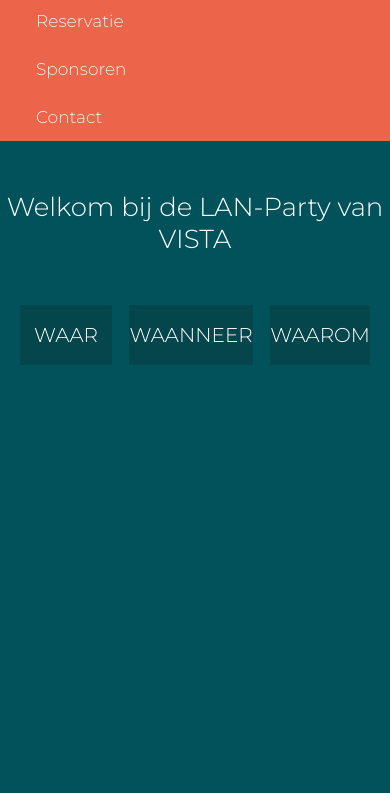
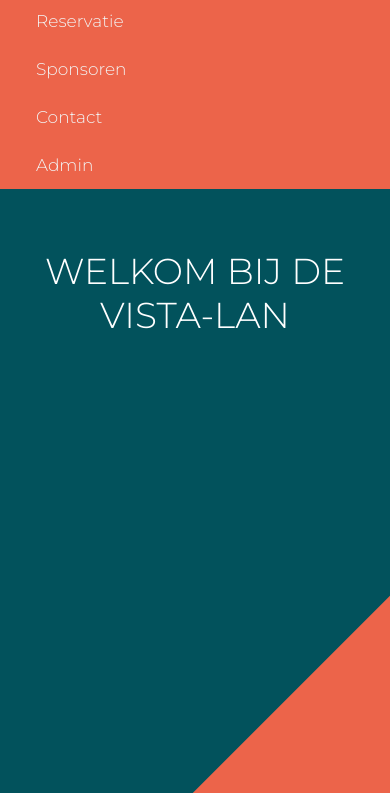
Before and after one commit to JLReinartz/VistaLan, a plain HTML site: page index.html in a window 390 px wide. Both pictures are taken after a click on the link 346 px from the left and 24 px from the top of the page. Shown: the part 51-844 px from the top of the page. Drawn offline with Linux system fonts and the light colour scheme.

Commit message:
Add files via upload

```diff
--- a/index.html
+++ b/index.html
@@ -1,8 +1,10 @@
 <!DOCTYPE html>
 <html lang="en">
   <head>
-    <link rel="stylesheet" href="https://cdnjs.cloudflare.com/ajax/libs/font-awesome/4.7.0/css/font-awesome.min.css">
-
+    <link
+      rel="stylesheet"
+      href="https://cdnjs.cloudflare.com/ajax/libs/font-awesome/4.7.0/css/font-awesome.min.css"
+    />
 
     <link rel="preconnect" href="https://fonts.googleapis.com" />
     <link rel="preconnect" href="https://fonts.gstatic.com" crossorigin />
@@ -11,6 +13,8 @@
       rel="stylesheet"
     />
     <link rel="stylesheet" href="styles.css" />
+    <link rel="stylesheet" href="styles-basic.css" />
+
     <link rel="stylesheet" href="navbar.css" />
     <meta charset="UTF-8" />
     <meta http-equiv="X-UA-Compatible" content="IE=edge" />
@@ -24,41 +28,25 @@
         <a href="#">Reservatie</a>
         <a href="#">Sponsoren</a>
         <a href="#">Contact</a>
+        <a href="#">Admin</a>
+
         <a href="javascript:void(0);" class="icon" onclick="hamburgermenu()">
           <i class="fa fa-bars"></i>
         </a>
       </div>
-      <div class="welkom">Welkom bij de LAN-Party van VISTA</div>
-      <div class="boxes">
-        <div class="boxes-box1 box">
-          <div class="box-tekst">WAAR</div>
-          <div class="box-content">
-            VistaCollege Heerlen </br>
-            Valkenburgerweg 142 </br>
-            B-toren
-          </div>
-        </div>
-        <div class="boxes-box2 box"><div class="box-tekst">WAANNEER</div>
-        <div class="box-content">
-          Maandag</br>
-          19 Juni 2023</br>
-
-        </div></div>
-        <div class="boxes-box3 box"><div class="box-tekst">WAAROM</div>
-        <div class="box-content">
-          Afsluiting schooljaar</br>
-          Laatste opdracht voor ICT & SD studenten 2023</br>
-
-        </div></div>
-      </div>
+      <div class="welkom">WELKOM BIJ DE VISTA-LAN</div>
+      <div class="boxes"></div>
+      <div class="orange-box"></div>
     </div>
   </body>
-  <script>function hamburgermenu() {
-    var x = document.getElementById("topnav");
-    if (x.className === "topnav") {
-      x.className += " responsive";
-    } else {
-      x.className = "topnav";
+  <script>
+    function hamburgermenu() {
+      var x = document.getElementById("topnav");
+      if (x.className === "topnav") {
+        x.className += " responsive";
+      } else {
+        x.className = "topnav";
+      }
     }
-  }</script>
+  </script>
 </html>
--- /dev/null
+++ b/styles-basic.css
@@ -0,0 +1,19 @@
+* {
+  margin: 0;
+  padding: 0;
+  font-family: "Montserrat", sans-serif;
+}
+body {
+  background-color: #02525c;
+  max-height: 100vh;
+}
+.orange-box {
+  bottom: -50%;
+  left: 50%;
+  z-index: -2;
+  position: fixed;
+  background-color: #ec644a;
+  width: 600px;
+  height: 600px;
+  transform: rotate(45deg);
+}
--- a/styles.css
+++ b/styles.css
@@ -1,14 +1,6 @@
-* {
-  margin: 0;
-  padding: 0;
-  font-family: "Montserrat", sans-serif;
-}
-body {
-  background-color: #02525c;
-}
 .welkom {
-  margin-top: 50px;
-  font-size: 26px;
+  margin-top: 60px;
+  font-size: 36px;
   color: #fff;
   text-align: center;
 }
```
